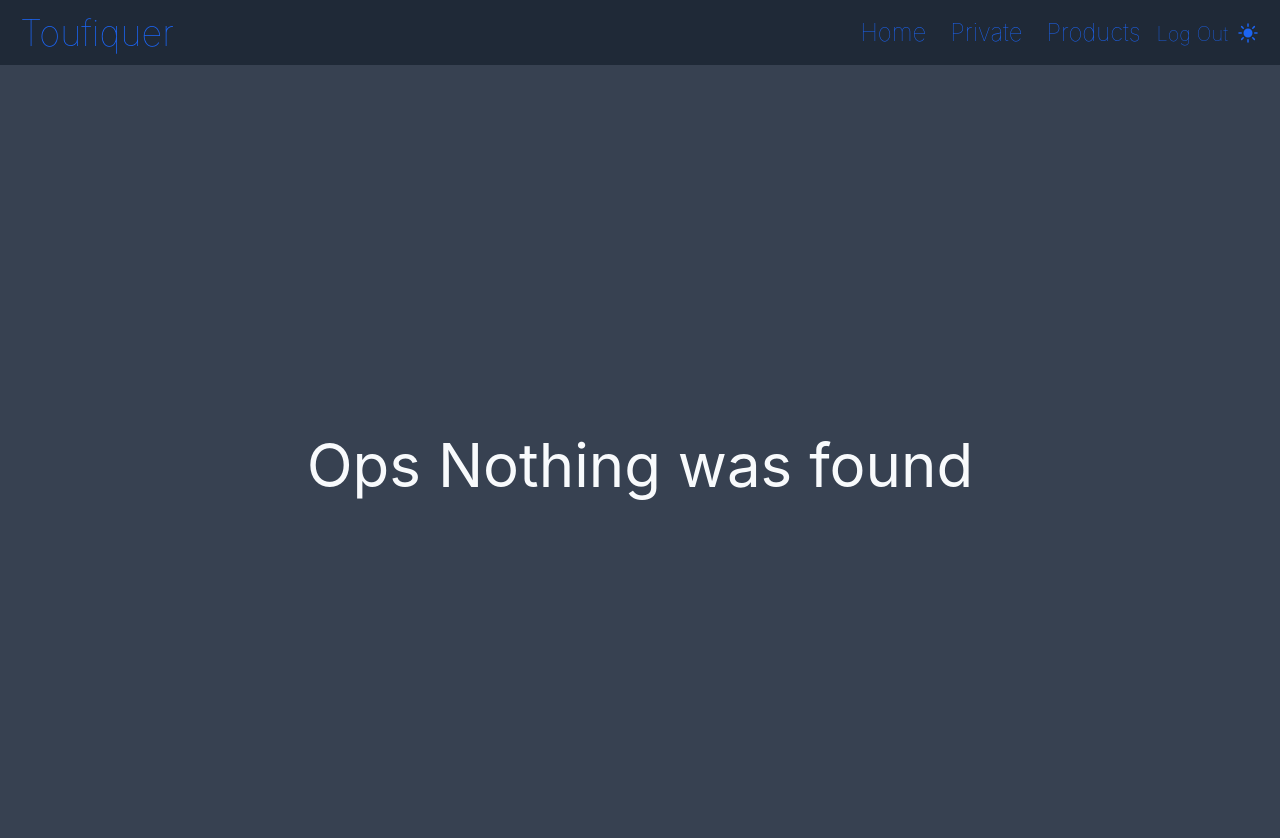
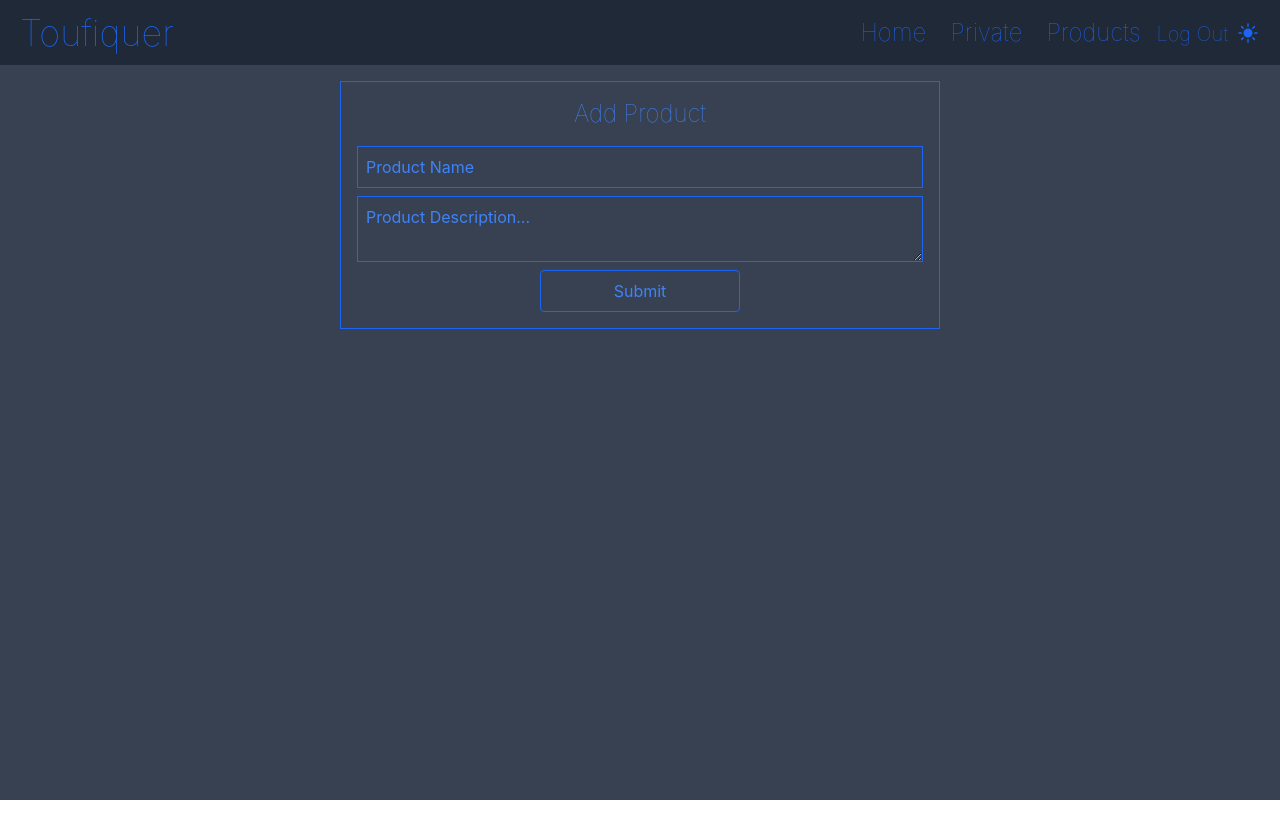
Before and after one commit to Toufiquer/client-web-prectice-01, a React (Create React App) app: page /products/addProduct in a window 1280 px wide. Shown: the top 838 px of the page. After the commit the page ends 800 px from the top, so only its background shows below. Built offline with nearby package versions, Linux system fonts and the light colour scheme; no server answers; sample sign-in values are in the browser's storage.

Commit message:
add product page design and react from hook is working

```diff
--- a/package.json
+++ b/package.json
@@ -14,6 +14,7 @@
     "react-dom": "^18.2.0",
     "react-firebase-hooks": "^5.1.1",
     "react-helmet-async": "^1.3.0",
+    "react-hook-form": "^7.43.1",
     "react-router-dom": "^6.8.1",
     "react-scripts": "5.0.1",
     "react-toastify": "^9.1.1",
--- a/src/App.js
+++ b/src/App.js
@@ -12,6 +12,7 @@ import Products from "./components/Products/Products";
 import TitleCompo from "./components/TitleCompo/TitleCompo";
 import { createContext, useEffect, useState } from "react";
 import ThemeData from "./utilities/Theme/ThemeData";
+import AddProduct from "./components/Products/AddProduct";
 const ThemeModeContext = createContext();
 const ThemeDataContext = createContext();
 function App() {
@@ -59,6 +60,16 @@ function App() {
                 }
               ></Route>
               <Route
+                path="/products/addProduct"
+                element={
+                  <RequireAuth>
+                    <TitleCompo headerTitle="Add New Product">
+                      <AddProduct></AddProduct>
+                    </TitleCompo>
+                  </RequireAuth>
+                }
+              ></Route>
+              <Route
                 path="/logIn"
                 element={
                   <TitleCompo headerTitle="LogIn">
--- a/src/components/Navbar/Navbar.js
+++ b/src/components/Navbar/Navbar.js
@@ -1,4 +1,3 @@
-import { Button } from "flowbite-react";
 import React, { useContext } from "react";
 import { useAuthState, useSignOut } from "react-firebase-hooks/auth";
 import { toast } from "react-toastify";
--- /dev/null
+++ b/src/components/Products/AddProduct.js
@@ -0,0 +1,40 @@
+import React, { useContext } from "react";
+import { useForm } from "react-hook-form";
+import { ThemeDataContext } from "../../App";
+const AddProduct = () => {
+  const { register, handleSubmit } = useForm();
+  const onSubmit = (data) => {
+    console.log(data);
+  };
+
+  const { dataThemeData } = useContext(ThemeDataContext);
+
+  const { border, text, button } = dataThemeData;
+  return (
+    <div>
+      <div
+        className={`w-[600px] mx-auto ${border} ${text} p-4 flex flex-col mt-4`}
+      >
+        <h2 className={` text-2xl font-thin text-center mb-4`}>Add Product</h2>
+        <form
+          onSubmit={handleSubmit(onSubmit)}
+          className={` flex flex-col gap-2`}
+        >
+          <input
+            className={` p-2 bg-transparent ${border}`}
+            defaultValue="Product Name"
+            {...register("productName")}
+          />
+          <textarea
+            className={` p-2 bg-transparent ${border}`}
+            defaultValue="Product Description..."
+            {...register("productDescription")}
+          />
+          <input className={`${button}`} type="submit" />
+        </form>
+      </div>
+    </div>
+  );
+};
+
+export default AddProduct;
--- a/src/components/Products/Products.js
+++ b/src/components/Products/Products.js
@@ -1,7 +1,16 @@
 import React from "react";
+import ProductsCart from "./ProductsCart";
+import ProductsContainer from "./ProductsContainer";
 
 const Products = () => {
-  return <div>Products</div>;
+  return (
+    <div
+      className={` grid grid-cols-1 md:grid-cols-[1fr_400px] gap-2 container mx-auto my-2`}
+    >
+      <ProductsContainer></ProductsContainer>
+      <ProductsCart></ProductsCart>
+    </div>
+  );
 };
 
 export default Products;
--- /dev/null
+++ b/src/components/Products/ProductsCart.js
@@ -0,0 +1,18 @@
+import React, { useContext } from "react";
+import { Link } from "react-router-dom";
+import { ThemeDataContext } from "../../App";
+
+const ProductsCart = () => {
+  const { dataThemeData } = useContext(ThemeDataContext);
+  const { border, text, hoverText } = dataThemeData;
+  return (
+    <div className={` ${border} ${text} p-4`}>
+      <h2 className={` text-center text-2xl font-thin`}>Products Cart</h2>
+      <div className={`p-2 ${border} ${hoverText} mt-4 cursor-pointer`}>
+        <Link to="/products/addProduct"> Add New Product ++</Link>
+      </div>
+    </div>
+  );
+};
+
+export default ProductsCart;
--- /dev/null
+++ b/src/components/Products/ProductsContainer.js
@@ -0,0 +1,10 @@
+import React, { useContext } from "react";
+import { ThemeDataContext } from "../../App";
+
+const ProductsContainer = () => {
+  const { dataThemeData, setDataThemeData } = useContext(ThemeDataContext);
+  const { border, text } = dataThemeData;
+  return <div className={` ${border} p-4 ${text}`}>Products Container</div>;
+};
+
+export default ProductsContainer;
--- a/src/utilities/Theme/ThemeData.js
+++ b/src/utilities/Theme/ThemeData.js
@@ -1,23 +1,31 @@
 const ThemeData = (themeMode) => {
-  let background, backgroundI, text, textI, hoverText;
+  let background, backgroundI, border, text, textI, hoverText, button;
+  const borderStyle = "border border-solid ";
+  const buttonStyle =
+    "cursor-pointer border border-solid p-2 px-4 rounded w-[200px] mx-auto ";
   switch (themeMode) {
     case "light":
       background = "bg-blue-400";
       backgroundI = "bg-blue-500";
+      border = `${borderStyle} border-gray-600`;
       text = "text-gray-600";
       textI = "text-gray-700";
       hoverText = "hover:text-gray-900";
+      button = `${buttonStyle} ${borderStyle} border-gray-600 hover:bg-blue-300 duration-300 hover:border-blue-400 hover:text-gray-600`;
       break;
     case "dark":
     default:
       background = "bg-gray-700";
       backgroundI = "bg-gray-800";
+      border = `${borderStyle} border-blue-600`;
       text = "text-blue-500";
       textI = "text-blue-600";
       hoverText = "hover:text-blue-400";
+      button = `${buttonStyle} ${borderStyle} border-blue-600 hover:bg-blue-300 duration-300 hover:border-blue-400 hover:text-gray-600`;
+
       break;
   }
-  return { background, backgroundI, text, textI, hoverText };
+  return { background, backgroundI, border, text, textI, hoverText, button };
 };
 
 export default ThemeData;
```
Also changed, not shown: 1 other file (tests, documents, lock files or other folders).
